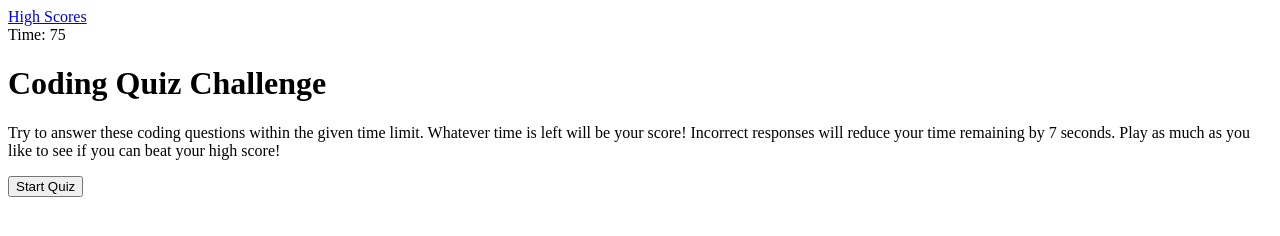
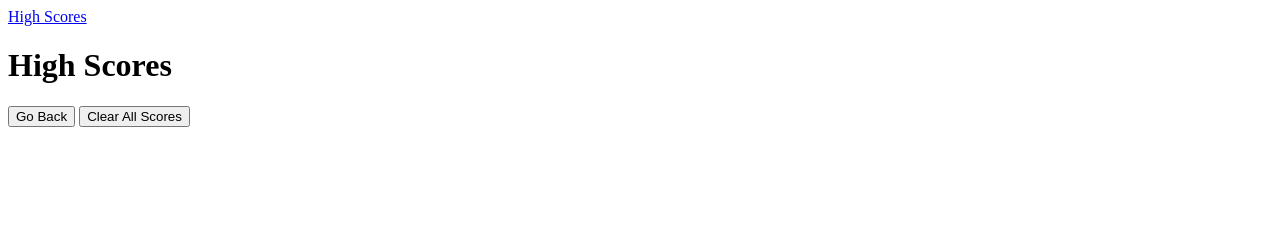
Before and after one commit to erinnaschneider/code-quiz, a plain HTML site: page index.html in a window 1280 px wide. Both pictures are taken after a click on the link "High Scores". Drawn offline with Linux system fonts and the light colour scheme.

Commit message:
hid the timer div in game over and high score list functions

```diff
--- a/assets/js/script.js
+++ b/assets/js/script.js
@@ -1,5 +1,6 @@
 //declare our variables for Dom
 var timeEl = document.getElementById('time');
+var timeBox = document.getElementById('timebox');
 var startContainer = document.getElementById('start');
 var startButton = document.getElementById('startBtn');
 var questionsEl = document.getElementById('questions');
@@ -12,8 +13,9 @@ var initialsSubmitButton = document.getElementById("submitinitials");
 var timesUp = document.getElementById("timesUp");
 var highScoreSection = document.getElementById("highScoreSection");
 var highScoreList = document.getElementById("highscorelist");
-var goBack = document.getElementById("goBackBtn");
+var goBack = document.getElementById("goBackbtn");
 var clearScores = document.getElementById("clearScores");
+var seeHighScores = document.getElementById("seehighscores");
 
 var choiceA = document.getElementById("a");
 var choiceB = document.getElementById("b");
@@ -153,6 +155,7 @@ function gameOver(){
     //stop timer
     endGame.style.display = "block";
     timesUp.style.display = "block";
+    timeBox.style.display = "none";
     //hide question container
     questionsEl.setAttribute('class', 'hide');
     //show endgame container with users final score
@@ -207,16 +210,16 @@ function gameOver(){
         eachSubmit.innerHTML = storedHighScores[i].initials + ": " + storedHighScores[i].score;
         highScoreList.appendChild(eachSubmit);
     }
- }
+ };
 
  function goBackToStart () {
-    startContainer.style.display = "block";
-    highScoreSection.style.display = "none";
-}
+     window.location.href = "./index.html"
+    };
 
 function clearTheScores () {
-    window.localStorage.removeItem("highscores")
-}
+    localStorage.clear();
+    highScoreList.innerHTML = "All scores cleared!"
+};
 //onclick events / event listeners
 startButton.addEventListener("click", getGoing);
 choiceA.addEventListener("click", chooseA);
@@ -226,5 +229,11 @@ choiceD.addEventListener("click", chooseD);
 initialsSubmitButton.addEventListener("click", function(event){
     highScores(event);
 });
+seeHighScores.addEventListener("click", function(event) {
+    highScoreSection.style.display = "block";
+    startContainer.style.display = "none";
+    timeBox.style.display = "none";
+    showScores(event);
+});
 goBack.addEventListener("click", goBackToStart);
 clearScores.addEventListener("click", clearTheScores);
--- a/index.html
+++ b/index.html
@@ -10,9 +10,9 @@
 <body>
     <!-- Main container -->
     <div class="container">
-      <div><a href="#">High Scores</a></div>
+      <div><a href="#" id="seehighscores">High Scores</a></div>
 
-      <div class="timer">Time: <span id="time">75</span></div>
+      <div class="timer" id="timebox">Time: <span id="time">75</span></div>
       <div id="timesUp" style="display: none">Time is up!</div>
         <!-- start container-->
       <div id="start">
```
